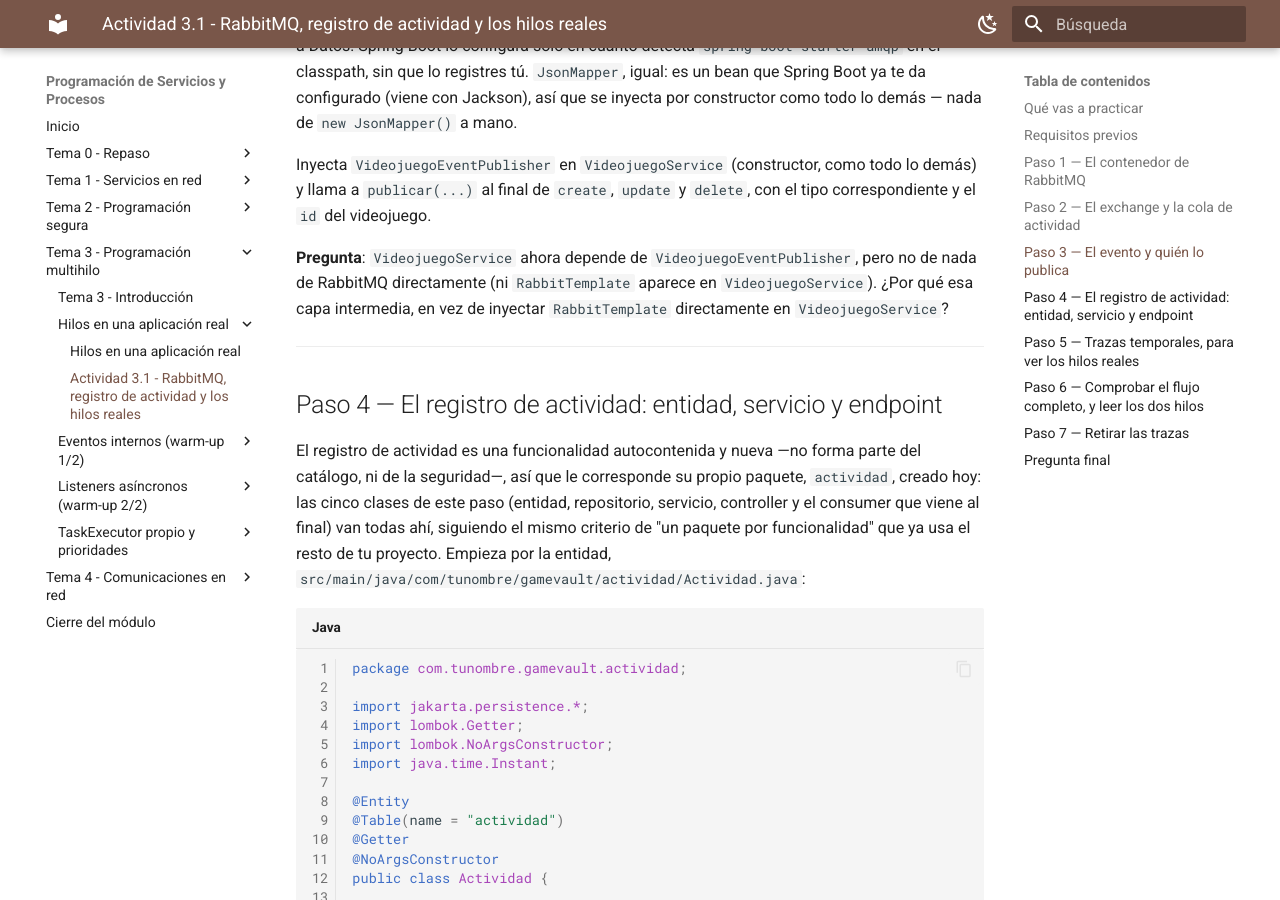
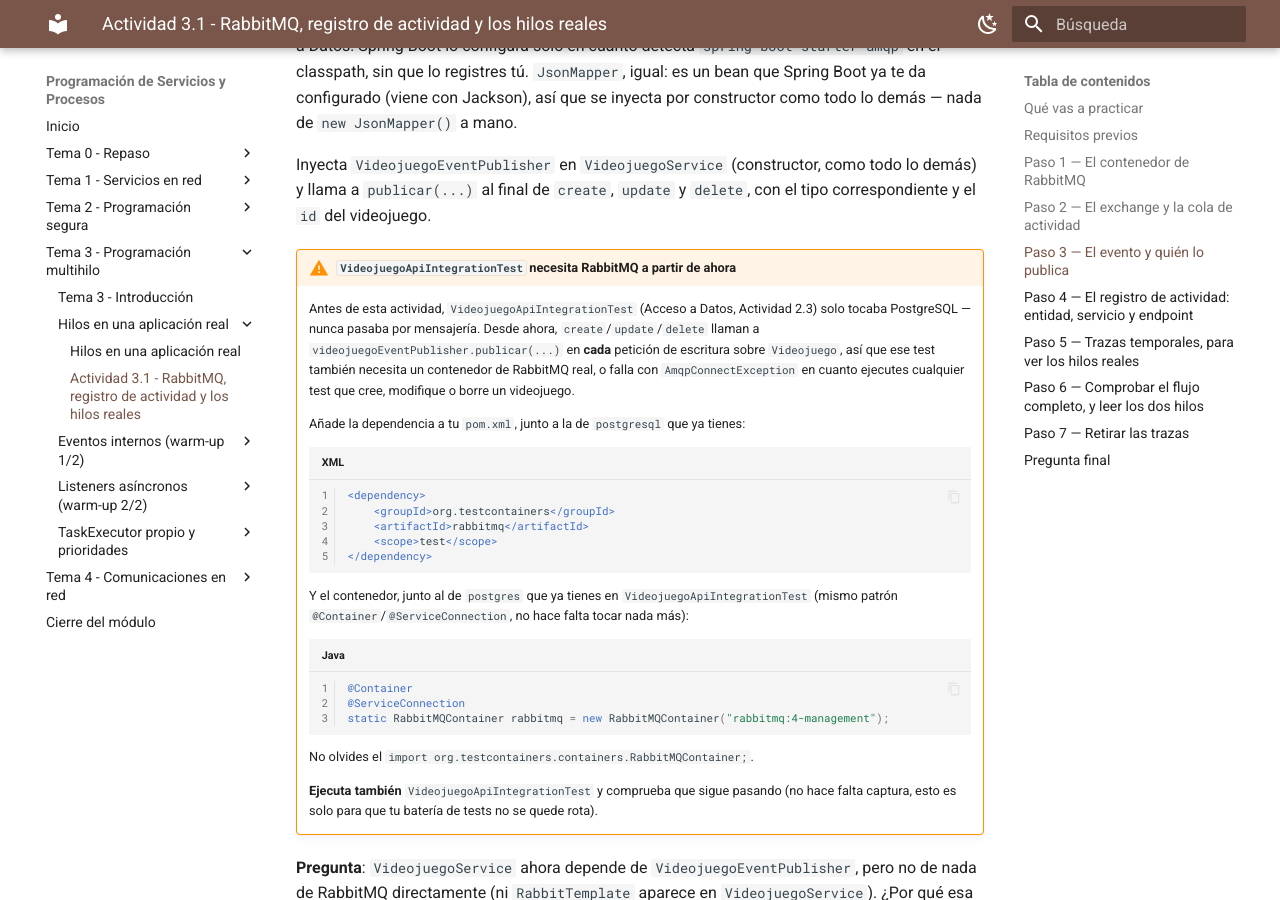
Before and after one commit to aitorventura/programacion-servicios-procesos, an MkDocs documentation site: the page built from docs/tema3/actividad_3_1.md, in a window 1280 px wide and 900 px high, scrolled down 4428 px. Built offline with MkDocs 1.6.1 and Material for MkDocs 9.7.7, drawn with Linux system fonts in a browser that asks for light colours.

Commit message:
Documenta que VideojuegoApiIntegrationTest necesita RabbitMQ (3.1) y Redis o caché deshabilitada en test (3.2)
VideojuegoApiIntegrationTest (Acceso a Datos, Actividad 2.3) empieza a fallar
en cuanto estas actividades tocan create/update/delete: primero por publicar
en RabbitMQ, después por @CacheEvict sin CacheManager real. Se documenta el
Testcontainer de RabbitMQ en 3.1 y la desactivación de caché en test
(spring.cache.type: none) en 3.2 — sin pedir captura nueva, solo que el
alumno compruebe que sus tests existentes siguen en verde.

````diff
--- a/docs/tema3/actividad_3_1.md
+++ b/docs/tema3/actividad_3_1.md
@@ -162,6 +162,31 @@ public class VideojuegoEventPublisher {
 `RabbitTemplate` es el equivalente en mensajería de `JdbcTemplate`, que ya conoces de Acceso a Datos: Spring Boot lo configura solo en cuanto detecta `spring-boot-starter-amqp` en el classpath, sin que lo registres tú. `JsonMapper`, igual: es un bean que Spring Boot ya te da configurado (viene con Jackson), así que se inyecta por constructor como todo lo demás — nada de `new JsonMapper()` a mano.
 
 Inyecta `VideojuegoEventPublisher` en `VideojuegoService` (constructor, como todo lo demás) y llama a `publicar(...)` al final de `create`, `update` y `delete`, con el tipo correspondiente y el `id` del videojuego.
+
+!!! warning "`VideojuegoApiIntegrationTest` necesita RabbitMQ a partir de ahora"
+    Antes de esta actividad, `VideojuegoApiIntegrationTest` (Acceso a Datos, Actividad 2.3) solo tocaba PostgreSQL — nunca pasaba por mensajería. Desde ahora, `create`/`update`/`delete` llaman a `videojuegoEventPublisher.publicar(...)` en **cada** petición de escritura sobre `Videojuego`, así que ese test también necesita un contenedor de RabbitMQ real, o falla con `AmqpConnectException` en cuanto ejecutes cualquier test que cree, modifique o borre un videojuego.
+
+    Añade la dependencia a tu `pom.xml`, junto a la de `postgresql` que ya tienes:
+
+    ```xml
+    <dependency>
+        <groupId>org.testcontainers</groupId>
+        <artifactId>rabbitmq</artifactId>
+        <scope>test</scope>
+    </dependency>
+    ```
+
+    Y el contenedor, junto al de `postgres` que ya tienes en `VideojuegoApiIntegrationTest` (mismo patrón `@Container`/`@ServiceConnection`, no hace falta tocar nada más):
+
+    ```java
+    @Container
+    @ServiceConnection
+    static RabbitMQContainer rabbitmq = new RabbitMQContainer("rabbitmq:4-management");
+    ```
+
+    No olvides el `import org.testcontainers.containers.RabbitMQContainer;`.
+
+    **Ejecuta también** `VideojuegoApiIntegrationTest` y comprueba que sigue pasando (no hace falta captura, esto es solo para que tu batería de tests no se quede rota).
 
 **Pregunta**: `VideojuegoService` ahora depende de `VideojuegoEventPublisher`, pero no de nada de RabbitMQ directamente (ni `RabbitTemplate` aparece en `VideojuegoService`). ¿Por qué esa capa intermedia, en vez de inyectar `RabbitTemplate` directamente en `VideojuegoService`?
 
````
Also changed, not shown: docs/tema3/actividad_3_2.md (+15 -0 lines).
